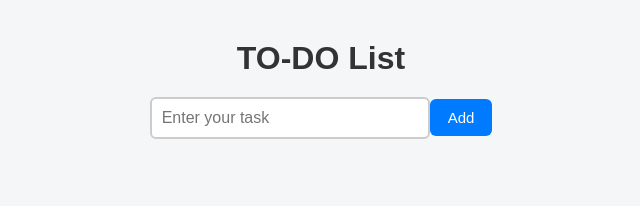
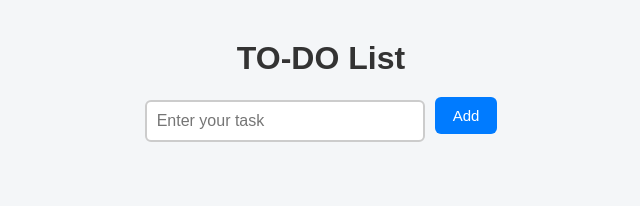
Before and after one commit to Hariii-18/To-Do-List-React.js, a React (Vite) app in the folder To-Do List/: page / in a window 1280 px wide. Shown: the top 206 px of the page, without its empty margins (319-959 px from the left). Built offline with nearby package versions, Linux system fonts and the light colour scheme.

Commit message:
Enhance styling for task input and list items; update button layout and responsiveness

```diff
--- a/To-Do List/src/App.css
+++ b/To-Do List/src/App.css
@@ -31,7 +31,19 @@
     border-color: #007bff;
 }
 
+.top {
+    display: flex;
+    flex-direction: row;
+    gap: 10px;
+    align-items: center;
+}
 
+.add-btn {
+    align-items: center;
+    flex-direction: column;
+    padding: 10px;
+    margin-bottom: 10px;
+}
 
 /* Add button */
 .top>button {
@@ -43,7 +55,7 @@
     border-radius: 6px;
     cursor: pointer;
     margin-bottom: 20px;
-    gap:25px;
+    gap: 25px;
 }
 
 .body>button:hover {
@@ -62,7 +74,7 @@ ol {
 .list-item {
     counter-increment: task-counter;
     position: relative;
-    padding-left: 35px;
+    padding-left: 56px;
 
     list-style: none;
     background: #ffffff;
@@ -79,15 +91,17 @@ ol {
 .list-item::before {
     content: counter(task-counter) ".";
     position: absolute;
-    left: 10px;
+    left: 20px;
     font-weight: bold;
     color: #555;
+    top: 50%;
+    transform: translateY(-50%);
 }
 
 
 /* Important task */
 .list-item.important {
-    border-left: 6px solid goldenrod;
+    border-left: 6px solid hsl(43, 74%, 49%);
     background: #fff9e6;
 }
 
@@ -176,6 +190,13 @@ ol {
         font-size: 12px;
         padding: 5px 8px;
     }
+
+    .add-btn {
+        align-items: center;
+        flex-direction: column;
+        padding: 10px;
+        margin-bottom: 10px;
+    }
 }
 
 /* Mobile phones */
@@ -205,8 +226,8 @@ ol {
     /* Task items wrap instead of overflowing */
     .list-item {
         flex-wrap: wrap;
-        align-items: flex-start;
-        padding-left: 30px;
+
+        padding-left: 42px;
     }
 
     .task-text {
@@ -219,4 +240,16 @@ ol {
         font-size: 12px;
         padding: 6px 8px;
     }
+
+    .list-item::before {
+        top: 14px;
+        transform: none;
+    }
+
+    .add-btn {
+        align-items: center;
+        flex-direction: column;
+        padding: 10px;
+        margin-bottom: 10px;
+    }
 }
--- a/To-Do List/src/App.jsx
+++ b/To-Do List/src/App.jsx
@@ -54,7 +54,7 @@ function Todo() {
                     placeholder="Enter your task"
                 />
 
-                <button onClick={addTask}>Add</button>
+                <button className="add-btn" onClick={addTask}>Add</button>
             </div>
 
             <ol>
```
